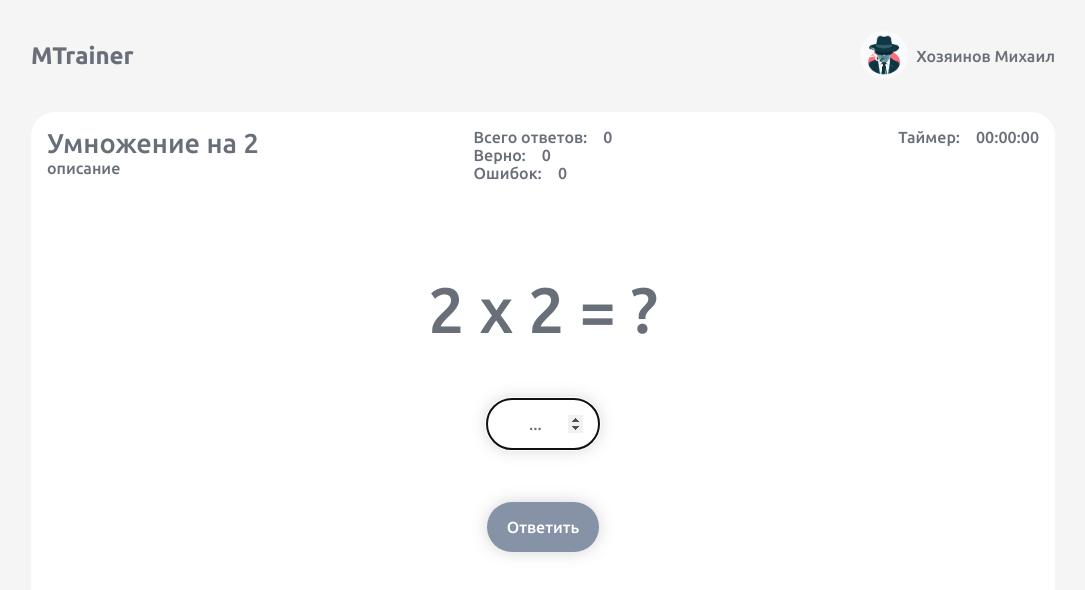
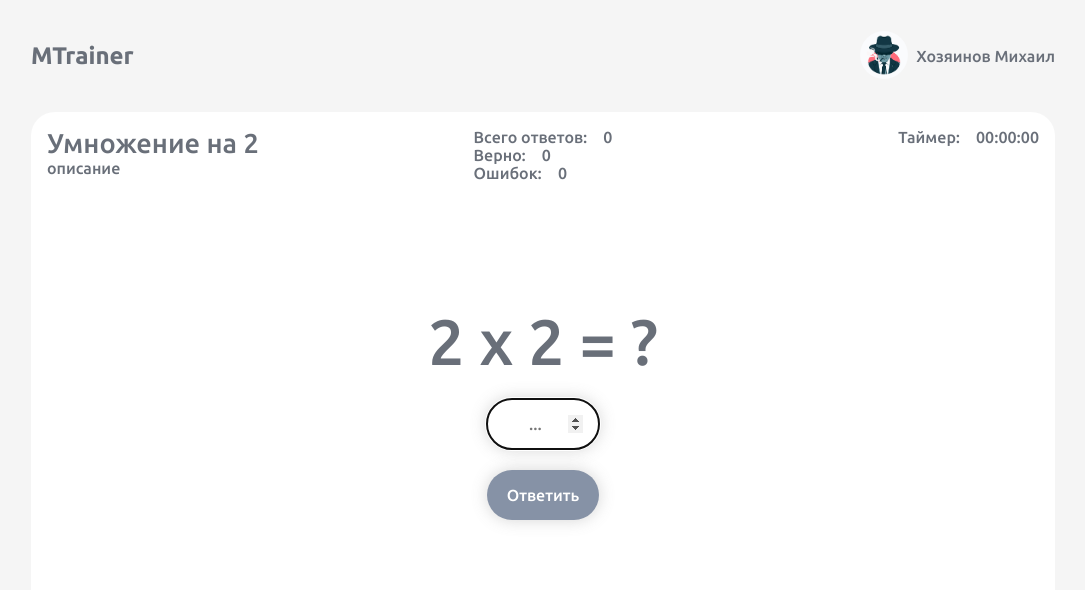
Before and after one commit to kho-mike/MTrainer, a Vue app: page / in a window 1280 px wide. Shown: the top 590 px of the page, without its empty margins (97-1182 px from the left). Built offline with nearby package versions, Linux system fonts and the light colour scheme.

Commit message:
23/03/2024 - 15:22

```diff
--- a/src/components/content/exercise/Exercise-content.vue
+++ b/src/components/content/exercise/Exercise-content.vue
@@ -79,8 +79,7 @@ let level = 'hight';
 }
 
 .answer--hight-level {
-    padding: 1rem;
-    margin: 1rem;
+    margin: 0 5px;
 }
 
 .answer--hight-level input {
```
